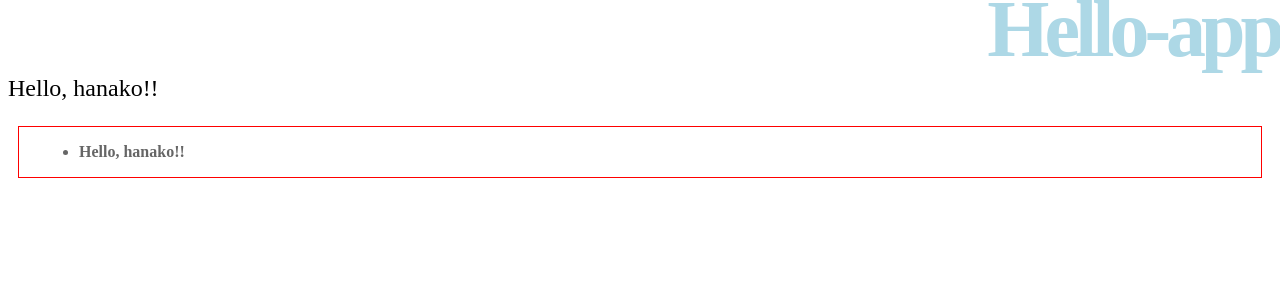
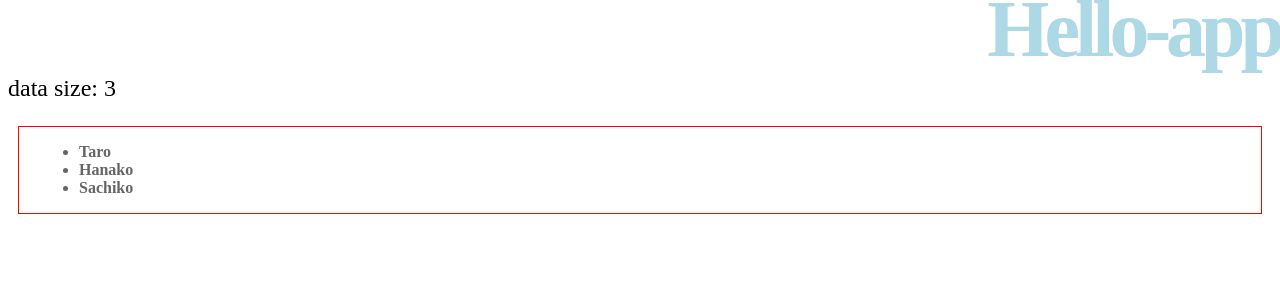
Before and after one commit to sqrmyy/angular-app, an Angular app: page / in a window 1280 px wide. Shown: the top 300 px of the page. Built offline with nearby package versions, Linux system fonts and the light colour scheme.

Commit message:
コンポーネントでサービスを利用する

```diff
--- a/src/app/app.module.ts
+++ b/src/app/app.module.ts
@@ -26,6 +26,8 @@
 export class AppModule {
 
   constructor(private service: MycheckService) {
-    service.name = 'hanako'
+    service.push("Taro"),
+    service.push("Hanako"),
+    service.push("Sachiko")
   }
 }
--- a/src/app/hello/hello.component.ts
+++ b/src/app/hello/hello.component.ts
@@ -16,6 +16,6 @@
 
   ngOnInit() {
     this.title = 'Hello-app'
-    this.message = this.service.hello()
+    this.message = 'data size: ' + this.service.size
   }
 }
--- a/src/app/message/message.component.ts
+++ b/src/app/message/message.component.ts
@@ -7,22 +7,12 @@
   styleUrls: ['./message.component.css']
 })
 export class MessageComponent implements OnInit {
-  @Input() content: string[]
+  content: string[]
 
   constructor(private service: MycheckService) {
-    this.content = []
   }
 
   ngOnInit(): void {
-    this.content.push(this.service.hello())
-  }
-
-  push(item: string) {
-    this.service.name = item
-    this.content.push(this.service.hello())
-  }
-
-  pop() {
-    this.content.pop()
+    this.content = this.service.list
   }
 }
--- a/src/app/mycheck.service.ts
+++ b/src/app/mycheck.service.ts
@@ -4,21 +4,33 @@
   providedIn: 'root'
 })
 export class MycheckService {
-  private _name:string
+  private data:string[]
 
   constructor() {
-    this.name = '(no-name)'
+    this.data = []
   }
 
-  get name() {
-    return this._name
+  push(item: string) {
+    this.data.push(item)
   }
 
-  set name(name: string) {
-    this._name = name
+  pop() {
+    this.data.pop()
   }
 
-  hello() {
-    return "Hello, " + this.name + "!!"
+  get(n: number) {
+    return this.data[n]
+  }
+
+  get size() {
+    return this.data.length
+  }
+
+  get json() {
+    return JSON.stringify(this.data)
+  }
+
+  get list() {
+    return JSON.parse(JSON.stringify(this.data))
   }
 }
```
